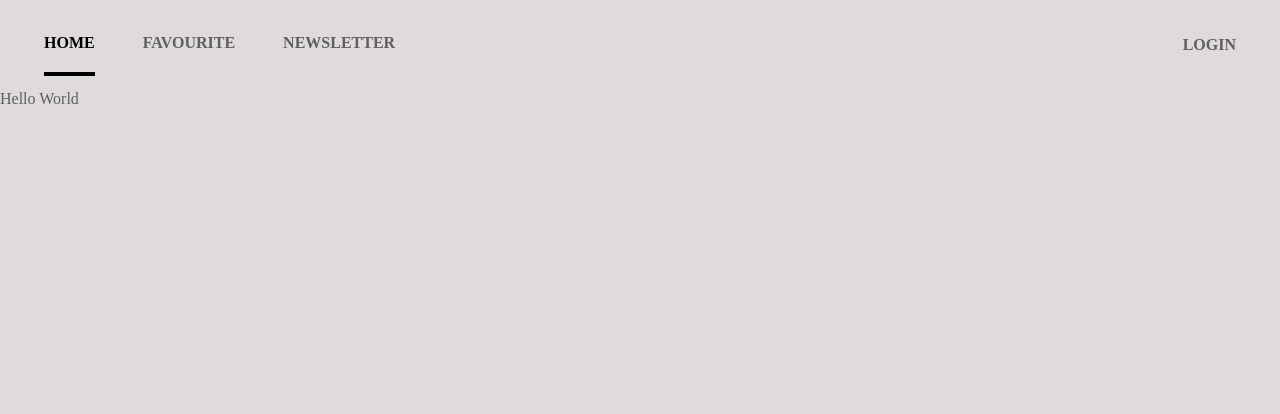
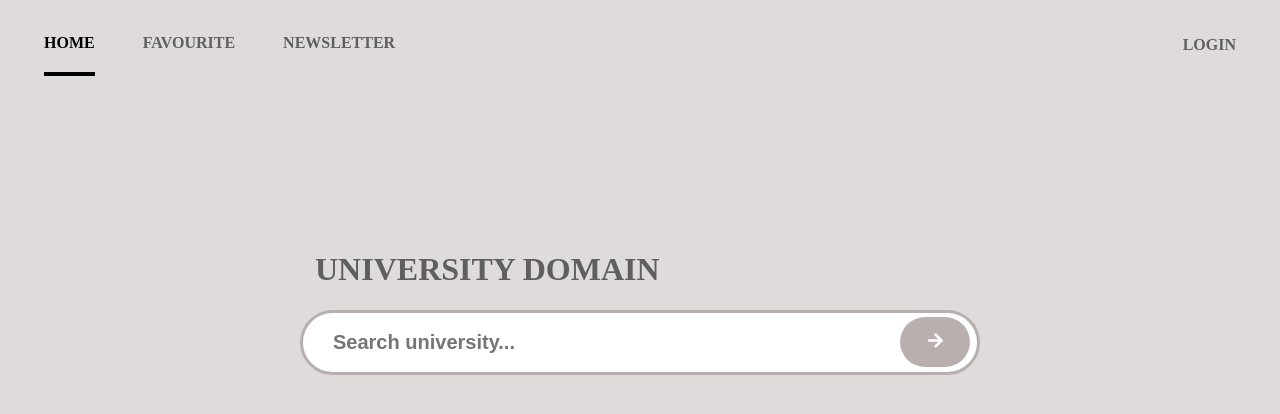
Before and after one commit to benson7667/xendit, a React app: page / in a window 1280 px wide. Shown: the top 414 px of the page. Built offline with nearby package versions, Linux system fonts and the light colour scheme.

Commit message:
feat: searchbar component

```diff
--- a/src/App.jsx
+++ b/src/App.jsx
@@ -1,10 +1,10 @@
-import { Navbar } from '../src/components'
+import { Navbar, SearchBar } from '../src/components'
 
 const App = () => {
   return (
     <>
       <Navbar />
-      <div>Hello World</div>
+      <SearchBar />
     </>
   )
 }
--- a/src/components/index.js
+++ b/src/components/index.js
@@ -1 +1,2 @@
 export { default as Navbar } from './navbar'
+export { default as SearchBar } from './search_bar'
--- /dev/null
+++ b/src/components/search_bar/index.js
@@ -0,0 +1 @@
+export { default } from './searchBar'
--- /dev/null
+++ b/src/components/search_bar/searchBar.jsx
@@ -0,0 +1,29 @@
+import { useState } from 'react'
+import './searchBar.scss'
+import ArrowRightSvg from '../../assets/icons/arrow-right.svg'
+
+const SearchBar = () => {
+  const [value, setValue] = useState('')
+
+  const handleOnChange = (e) => setValue(e.target.value)
+  const handleOnSearch = () => {}
+
+  return (
+    <div className='searchbar__container'>
+      <h1 className='searchbar__title'>UNIVERSITY DOMAIN</h1>
+      <div className='searchbar__wrapper'>
+        <input
+          className='searchbar__input'
+          onChange={handleOnChange}
+          placeholder='Search university...'
+          value={value}
+        />
+        <button className='searchbar__button' onClick={handleOnSearch}>
+          <img className='searchbar__button-icon' src={ArrowRightSvg} />
+        </button>
+      </div>
+    </div>
+  )
+}
+
+export default SearchBar
--- /dev/null
+++ b/src/components/search_bar/searchBar.scss
@@ -0,0 +1,54 @@
+@import '../../assets/styles/colors.scss';
+
+.searchbar {
+    &__container {
+        margin: 0 auto;
+        max-width: 700px;
+        padding: 140px 10px;
+    }
+
+    &__wrapper {
+        display: flex;
+        align-items: center;
+    }
+
+    &__title {
+        margin-left: 15px;
+        margin-right: 15px;
+        font-weight: 900;
+    }
+
+    &__input {
+        width: 100%;
+        height: 65px;
+        border-radius: 50px;
+        border: 3px solid $accent-color;
+        outline: none;
+        font-size: 20px;
+        font-weight: bold;
+        padding-left: 30px;
+        padding-right: 90px;
+    }
+
+    &__button {
+        cursor: pointer;
+        width: 70px;
+        height: 50px;
+        border-radius: 80px;
+        border: none;
+        outline: none;
+        background-color: $accent-color;
+        color: $white;
+        margin-left: -80px;
+
+        &:hover {
+            transition: filter 0.3s linear;
+            filter: opacity(0.6);
+        }
+
+        &-icon {
+            width: 15px;
+            height: 15px;
+        }
+    }
+}
--- a/webpack/webpack.common.js
+++ b/webpack/webpack.common.js
@@ -19,6 +19,20 @@ module.exports = {
         test: /\.(js|jsx)$/,
         exclude: /node_modules/,
         loader: 'babel-loader',
+      },
+      {
+        test: /\.(png|jpe?g|svg|gif)$/,
+        loader: 'file-loader',
+        options: {
+          name: '[name].[contenthash].[ext]',
+        },
+      },
+      {
+        test: /\.(woff(2)?|ttf|eot)(\?v=\d+\.\d+\.\d+)?$/,
+        loader: 'file-loader',
+        options: {
+          name: '[name].[contenthash].[ext]',
+        },
       },
       {
         test: /\.(woff(2)?|ttf|eot)(\?v=\d+\.\d+\.\d+)?$/,
```
Also changed, not shown: src/assets/icons/arrow-right.svg (added).
